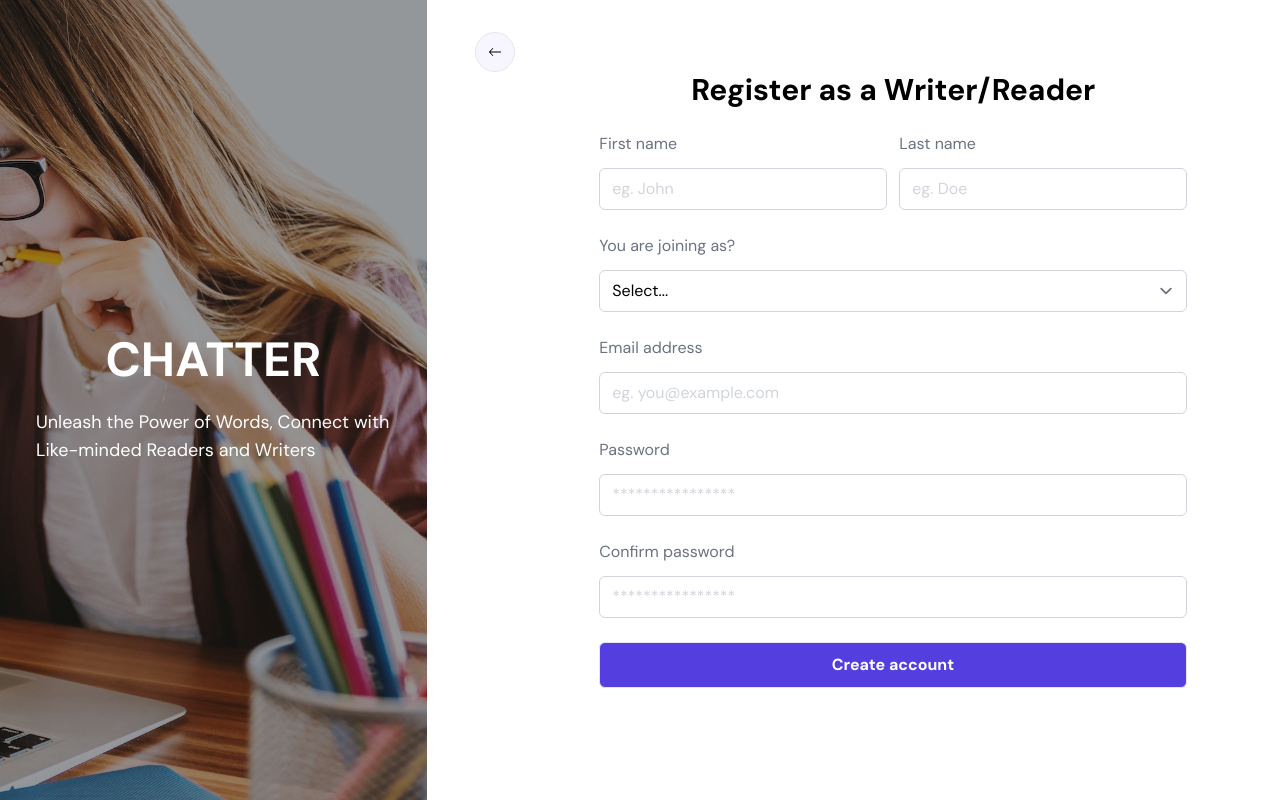
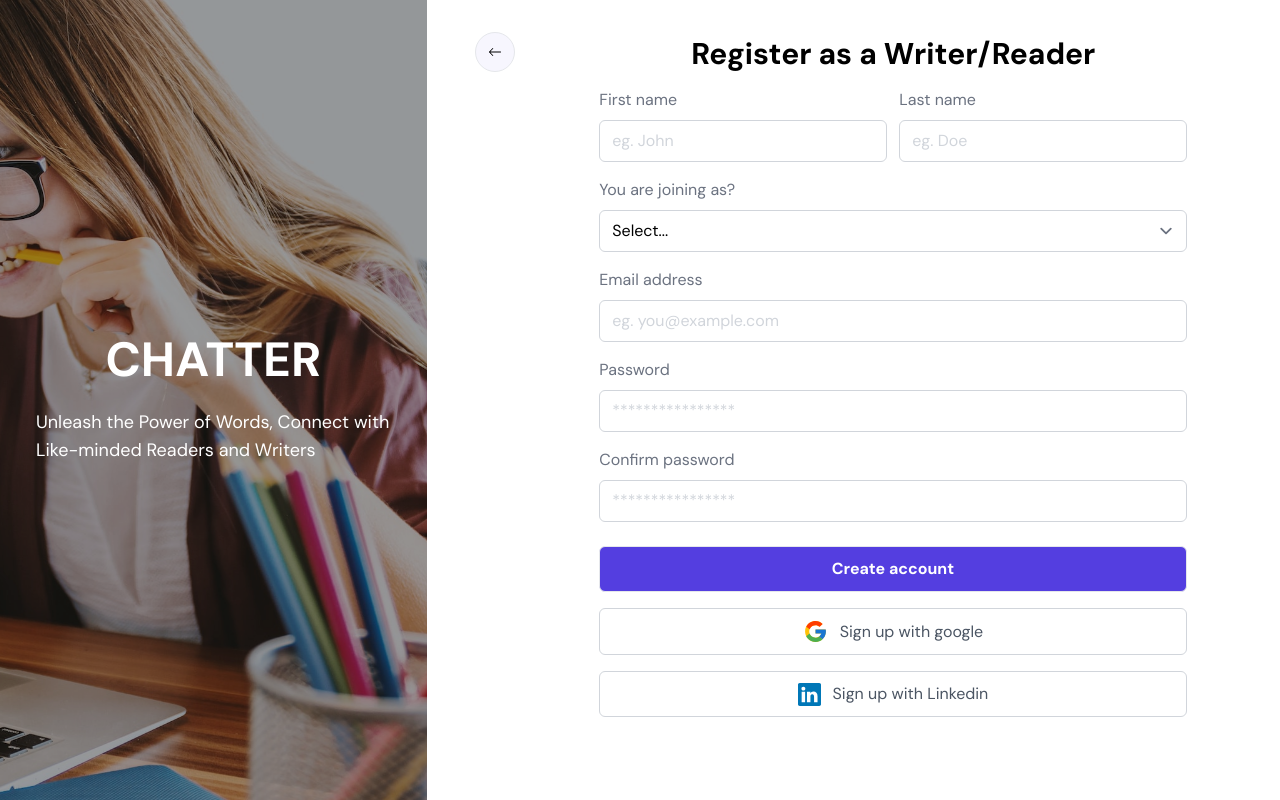
Before and after one commit to Safoah91/chatter, a React (Create React App) app: page /register in a window 1280 px wide. Built offline with nearby package versions, Linux system fonts and the light colour scheme.

Commit message:
register uesrs

```diff
--- a/src/pages/auth/register/index.tsx
+++ b/src/pages/auth/register/index.tsx
@@ -1,9 +1,19 @@
-import { FC, useState } from "react";
+import { FC, useState, useCallback, useEffect } from "react";
 import AuthLayout from "..";
 import Button from "components/button";
+import { FcGoogle } from "react-icons/fc";
+import { BsLinkedin } from "react-icons/bs";
+import { useMutation } from "react-query";
+import { registerUser } from "api/mutations/users";
+import { useNavigate } from "react-router-dom";
+import { toast } from "react-toastify";
+import { auth, provider } from "firebase.config";
+import { signInWithPopup } from "firebase/auth";
 
 const Register: FC<{}> = () => {
   const [registerData, setRegisterData] = useState<any>({});
+  const [, setValue] = useState<any>();
+  const navigate = useNavigate();
 
   const handleChange = (e: any) => {
     setRegisterData({
@@ -12,19 +22,92 @@ const Register: FC<{}> = () => {
     });
   };
 
+  const { mutateAsync, isLoading } = useMutation({
+    mutationFn: (body: any) => registerUser(body),
+    onSuccess: () => {
+      toast?.success("Account created successfully!");
+      navigate("/login");
+    },
+    onError: (e: any) => {
+      console.log(e);
+      toast?.error("Could not log user in: ");
+    },
+  });
+
+  const handleSubmission = useCallback(
+    async (e: any) => {
+      e?.preventDefault();
+
+      if (registerData.firstName === undefined) {
+        return toast?.error("Email can't be empty");
+      }
+
+      if (registerData.lastName === undefined) {
+        return toast?.error("Email can't be empty");
+      }
+
+      if (registerData.joinAs === undefined) {
+        return toast?.error("select join as");
+      }
+
+      if (registerData.email === undefined) {
+        return toast?.error("Email can't be empty");
+      }
+
+      if (registerData.password === undefined) {
+        return toast?.error("Password can't be empty");
+      }
+
+      if (registerData.confirmPassword === undefined) {
+        return toast?.error("Confirm password can't be empty");
+      }
+
+      if (
+        registerData.email.split("").filter((x: any) => x === "@").length !==
+          -1 &&
+        registerData.email.indexOf(".") === -1
+      ) {
+        return toast?.error("Email is invalid");
+      }
+
+      if (registerData.password !== registerData.confirmPassword) {
+        return toast?.error("password and confirm password are not the same");
+      }
+
+      mutateAsync({
+        ...registerData,
+      });
+    },
+    [registerData, mutateAsync]
+  );
+
+  const handleClick = () => {
+    signInWithPopup(auth, provider).then((data: any) => {
+      setValue(data?.user?.email);
+      localStorage.setItem("email", data?.user?.email);
+    });
+  };
+
+  useEffect(() => {
+    setValue(localStorage.getItem("email"));
+  }, []);
+
   return (
     <>
       <AuthLayout>
         <>
-          <h2 className="text-3xl font-bold text-center">
+          <h2 className="text-3xl font-bold text-center -mt-9">
             Register as a Writer/Reader
           </h2>
-          <form className="flex items-center justify-center">
+          <form
+            onSubmit={handleSubmission}
+            className="flex items-center justify-center"
+          >
             <div>
-              <div className="flex gap-3 my-6">
+              <div className="flex gap-3 my-4">
                 <div className="w-72">
                   <label
-                    className="block text-gray-500 mb-3"
+                    className="block text-gray-500 mb-2"
                     htmlFor="firstName"
                   >
                     First name
@@ -41,7 +124,7 @@ const Register: FC<{}> = () => {
 
                 <div className="w-72">
                   <label
-                    className="block text-gray-500 mb-3"
+                    className="block text-gray-500 mb-2"
                     htmlFor="lastName"
                   >
                     Last name
@@ -57,14 +140,14 @@ const Register: FC<{}> = () => {
                 </div>
               </div>
               <div className="w-[36.7rem]">
-                <label className="block text-gray-500 mb-3" htmlFor="join">
+                <label className="block text-gray-500 mb-2" htmlFor="joinAs">
                   You are joining as?
                 </label>
                 <select
-                  name="join"
-                  value={registerData["join"] || ""}
+                  name="joinAs"
+                  value={registerData["joinAs"] || ""}
                   onChange={handleChange}
-                  id="join"
+                  id="joinAs"
                   className="w-full rounded-md border-gray-300 "
                 >
                   <option value="">Select...</option>
@@ -73,8 +156,8 @@ const Register: FC<{}> = () => {
                 </select>
               </div>
 
-              <div className="w-[36.7rem] my-6">
-                <label className="block text-gray-500 mb-3" htmlFor="email">
+              <div className="w-[36.7rem] my-4">
+                <label className="block text-gray-500 mb-2" htmlFor="email">
                   Email address
                 </label>
                 <input
@@ -86,8 +169,8 @@ const Register: FC<{}> = () => {
                   className="w-full rounded-md border-gray-300 placeholder:text-gray-300"
                 />
               </div>
-              <div className="w-[36.7rem] my-6">
-                <label className="block text-gray-500 mb-3" htmlFor="password">
+              <div className="w-[36.7rem] my-4">
+                <label className="block text-gray-500 mb-2" htmlFor="password">
                   Password
                 </label>
                 <input
@@ -99,9 +182,9 @@ const Register: FC<{}> = () => {
                   className="w-full rounded-md border-gray-300 placeholder:text-gray-300"
                 />
               </div>
-              <div className="w-[36.7rem] my-6">
+              <div className="w-[36.7rem] my-4">
                 <label
-                  className="block text-gray-500 mb-3"
+                  className="block text-gray-500 mb-2"
                   htmlFor="confirmPassword"
                 >
                   Confirm password
@@ -115,8 +198,27 @@ const Register: FC<{}> = () => {
                   className="w-full rounded-md border-gray-300 placeholder:text-gray-300"
                 />
               </div>
-              <div className="w-[36.7rem] my-6">
-                <Button type="primary" text="Create account" />
+              <div className="w-[36.7rem] mt-6 mb-4">
+                <Button
+                  type="primary"
+                  onClick={handleSubmission}
+                  text={isLoading ? "Creating..." : "Create account"}
+                />
+              </div>
+              <div className="w-[36.7rem] my-4">
+                <div
+                  className="w-full border border-gray-300 text-gray-600 rounded-md text-base font-normal px-8 py-2.5 hover:text-gray-700 transition-all duration-300 flex justify-center items-center gap-3 hover:border-gray-400 hover:cursor-pointer"
+                  onClick={handleClick}
+                >
+                  <FcGoogle size={25} />
+                  <span className="text-base">Sign up with google</span>
+                </div>
+              </div>
+              <div className="w-[36.7rem] my-4">
+                <div className="w-full border border-gray-300 text-gray-600 rounded-md text-base font-normal px-8 py-2.5 hover:text-gray-700 transition-all duration-300 flex justify-center items-center gap-3 hover:border-gray-400 hover:cursor-pointer">
+                  <BsLinkedin size={23} fill="#0077B7" className="" />
+                  <span className="text-base">Sign up with Linkedin</span>
+                </div>
               </div>
             </div>
           </form>
```
